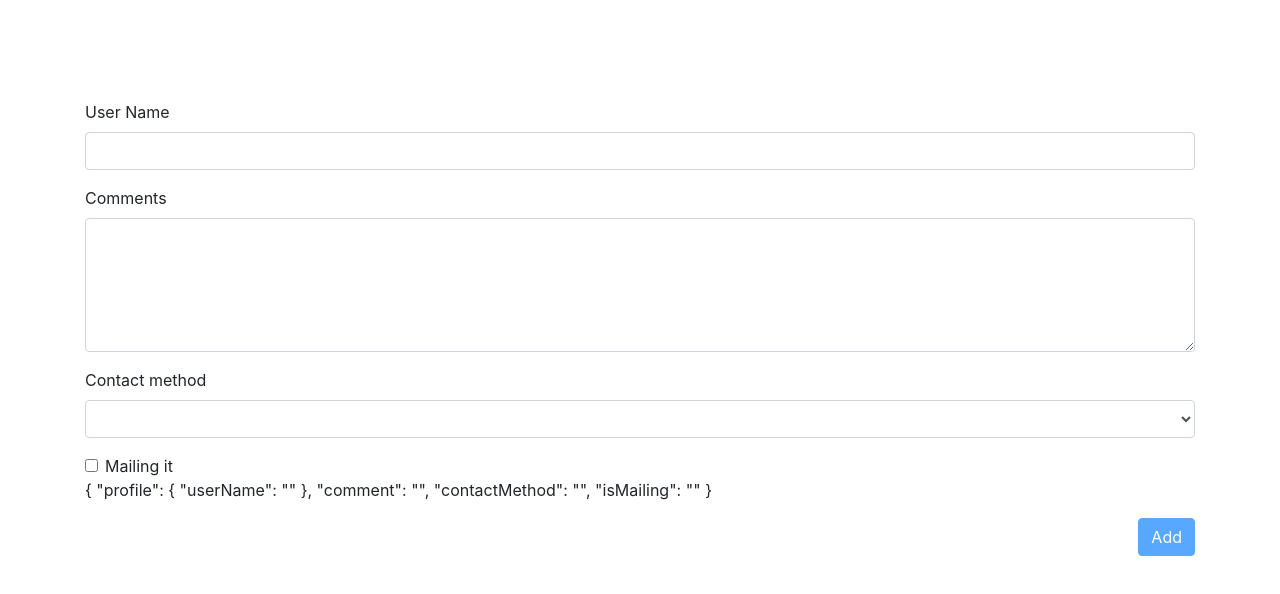
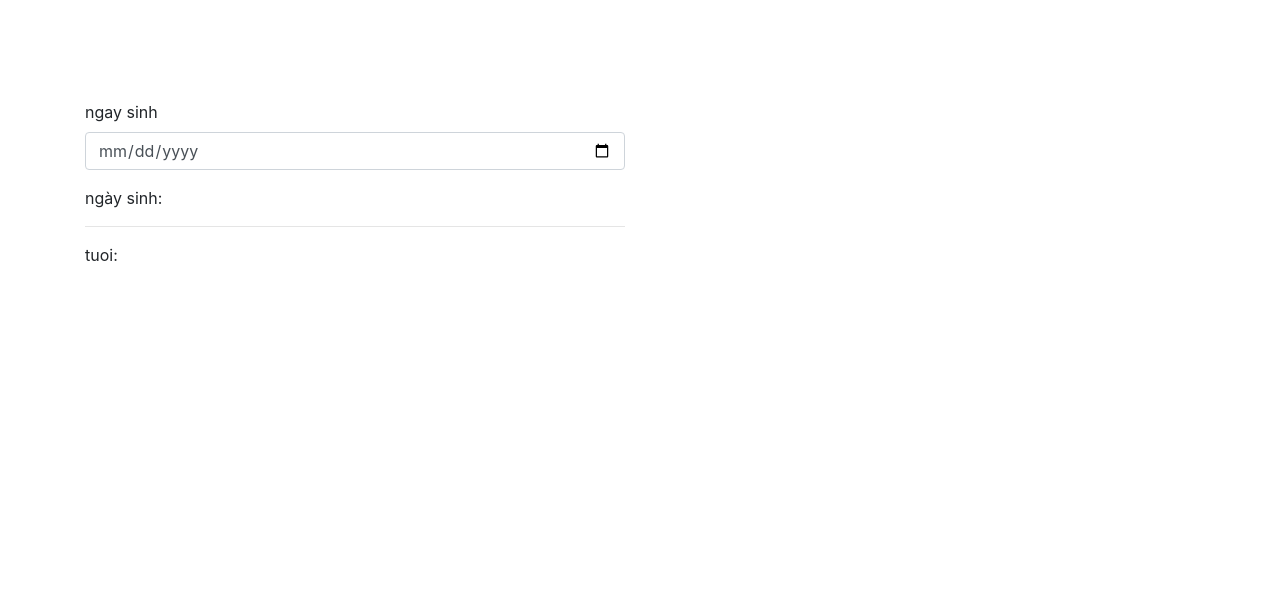
Before and after one commit to LeTranAnhVu/learning-angular, an Angular app: page / in a window 1280 px wide. Shown: the top 594 px of the page. Built offline with nearby package versions, Linux system fonts and the light colour scheme.

Commit message:
dev check age feature

```diff
--- a/src/app/app.component.html
+++ b/src/app/app.component.html
@@ -1,3 +1,5 @@
 <section class="container home">
-  <app-tdf-form></app-tdf-form>
+  <!-- <app-tdf-form></app-tdf-form> -->
+
+  <app-check-age-form></app-check-age-form>
 </section>
--- a/src/app/app.module.ts
+++ b/src/app/app.module.ts
@@ -5,13 +5,15 @@ import { AppComponent } from './app.component';
 import { ChildComponent } from './components/child/child.component';
 import { InputFormatDirective } from './directives/input-format.directive';
 import { TdfFormComponent } from './components/tdf-form/tdf-form.component';
+import { CheckAgeFormComponent } from './components/check-age-form/check-age-form.component';
 
 @NgModule({
   declarations: [
     AppComponent,
     ChildComponent,
     InputFormatDirective,
-    TdfFormComponent
+    TdfFormComponent,
+    CheckAgeFormComponent
   ],
   imports: [
     BrowserModule,
--- /dev/null
+++ b/src/app/components/check-age-form/check-age-form.component.html
@@ -0,0 +1,23 @@
+<div class="row">
+  <div class="col-md-6">
+    <form #temForm="ngForm">
+      <div class="form-group">
+        <label for="ngaySinh1">ngay sinh</label>
+        <input
+          [(ngModel)]="birthDay"
+          name="birthDay"
+          type="date" class="form-control" id="ngaySinh1">
+      </div>
+    </form>
+
+    <div>
+      <span>ngày sinh:   </span>
+      <span><b>{{birthDay | date: 'dd/MM/yyyy'}}</b></span>
+    </div>
+    <hr>
+    <div>
+      <span>tuoi: </span>
+      <span><b>{{age}}</b></span>
+    </div>
+  </div>
+</div>
--- /dev/null
+++ b/src/app/components/check-age-form/check-age-form.component.ts
@@ -0,0 +1,16 @@
+import { Component, OnInit } from '@angular/core';
+
+@Component({
+  selector: 'app-check-age-form',
+  templateUrl: './check-age-form.component.html',
+  styleUrls: ['./check-age-form.component.sass']
+})
+export class CheckAgeFormComponent implements OnInit {
+  age: number;
+  birthDay: Date;
+  constructor() { }
+
+  ngOnInit() {
+  }
+
+}
```
Also changed, not shown: src/app/components/check-age-form/check-age-form.component.sass (added), 1 other file (tests, documents, lock files or other folders).
